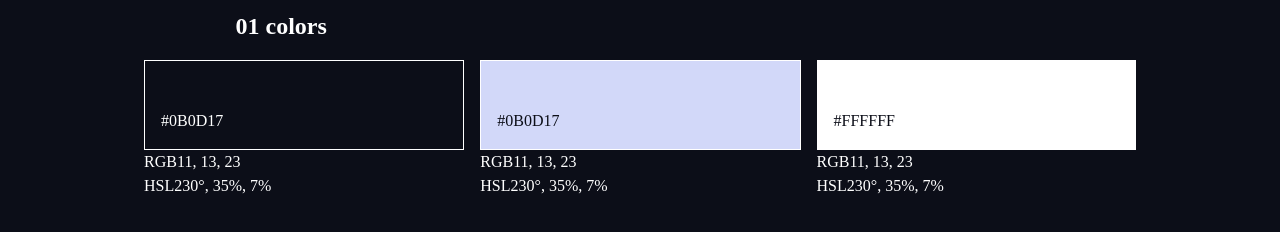
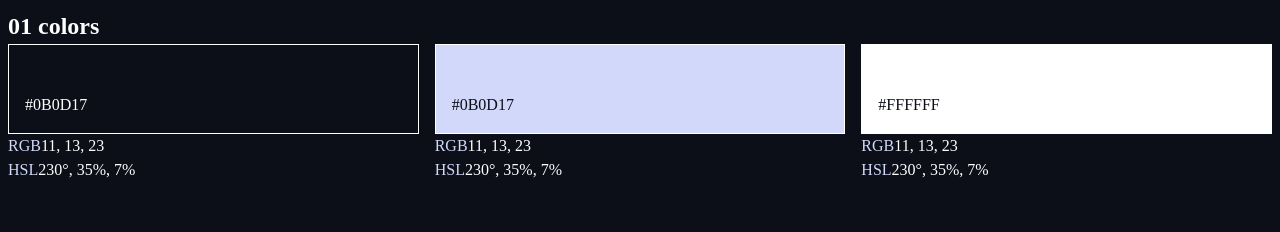
Before and after one commit to Fatima-hub333/Space_Tourism_Website, a plain HTML site: page design-system.html in a window 1280 px wide. Drawn offline with Linux system fonts and the light colour scheme; a web font is replaced by a local one.

Commit message:
Update Color Section

```diff
--- a/design-system.html
+++ b/design-system.html
@@ -14,27 +14,29 @@
 
 </head>
 <body class="bg-dark text-white">
-  <div class="conatiner flex first-section">
-    <h2 id="main-title"><span>01</span> colors</h2>
-    <section id="colors" class="flex">
-      <div>
+  <div class="conatiner ">
+    <section id="colors">
+      <h2><span>01</span> colors</h2>
+
+    <div class="flex">
+      <div style="flex-grow: 1;">
         <div id="colors-div" class="bg-dark text-white">#0B0D17</div>
-        <p><span>RGB</span>11, 13, 23</p>
-        <p><span>HSL</span>230°, 35%, 7%</p>
+        <p><span class="text-accent">RGB</span>11, 13, 23</p>
+        <p><span class="text-accent">HSL</span>230°, 35%, 7%</p>
       </div>
 
-      <div>
+      <div style="flex-grow: 1;">
         <div id="colors-div" class="bg-accent text-dark">#0B0D17</div>
-         <p><span>RGB</span>11, 13, 23</p>
-        <p><span>HSL</span>230°, 35%, 7%</p>
+         <p><span class="text-accent">RGB</span>11, 13, 23</p>
+         <p><span class="text-accent">HSL</span>230°, 35%, 7%</p>
       </div>
 
-      <div>
+      <div style="flex-grow: 1;">
         <div id="colors-div" class="bg-white text-dark">#FFFFFF</div>
-         <p><span>RGB</span>11, 13, 23</p>
-        <p><span>HSL</span>230°, 35%, 7%</p>
+         <p><span class="text-accent">RGB</span>11, 13, 23</p>
+         <p><span class="text-accent">HSL</span>230°, 35%, 7%</p>
       </div>
-
+    </div>
     </section>
   </div>
 </body>
--- a/index.css
+++ b/index.css
@@ -126,17 +126,7 @@ textarea {
 .text-accent { color: hsl(var(--clr-light));}
 .text-white { color: hsl(var(--clr-white));}
 
-.first-section{
-  flex-direction: column;
-  align-items: center;
-}
-
-#main-title {
-  align-self: flex-start;
-  margin-left: 18%;
-}
-
 #colors-div {
-  padding: 3rem 15rem 1rem 1rem;
+  padding: 3rem 1rem 1rem;
   border: 1px solid white;
 }
```
